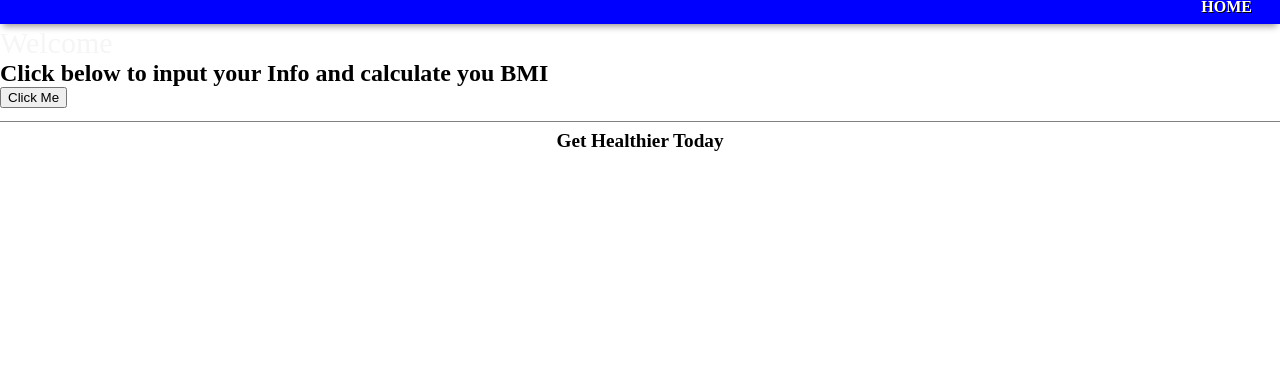
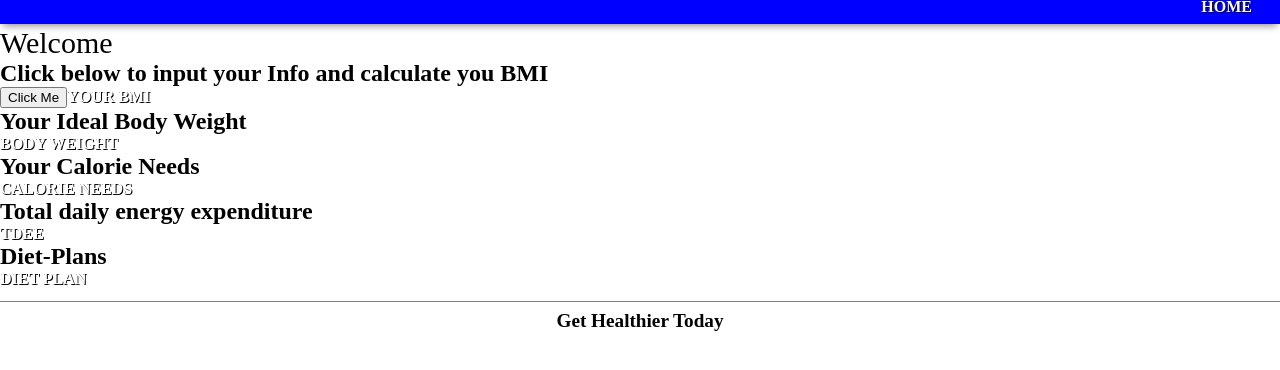
Before and after one commit to RutvikVachhani/COMP484Final, a React (Create React App) app in the folder frontend/: page /homepage in a window 1280 px wide. Shown: the top 370 px of the page. Built offline with nearby package versions, Linux system fonts and the light colour scheme.

Commit message:
pages
bodyWeight
calorieNeeds
TDEE
dietPlans

```diff
--- a/frontend/src/App.js
+++ b/frontend/src/App.js
@@ -7,6 +7,10 @@ import Login from "./components/login"
 import Register from "./components/register"
 import BMIInsert from './components/bmiInsert'
 import DisplayBMI from './components/displayBMI'
+import BodyWeight from './components/bodyWeight'
+import CalorieNeeds from './components/calorieNeeds'
+import TDEE from './components/TDEE'
+import DietPlans from './components/dietPlans'
 
 
 function App() {
@@ -37,6 +41,19 @@ function App() {
           <Route path="/displayBMI">
             <DisplayBMI />
           </Route>
+
+          <Route path="/bodyWeight">
+            <BodyWeight />
+          </Route>
+          <Route path="/calorieNeeds">
+            <CalorieNeeds />
+          </Route>
+          <Route path="/TDEE">
+            <TDEE />
+          </Route>
+          <Route path="/dietPlans">
+            <DietPlans />
+          </Route>
         </Switch>
       </Router>
     </div>
--- a/frontend/src/components/homepage.js
+++ b/frontend/src/components/homepage.js
@@ -2,6 +2,7 @@ import React,{useState} from "react";
 import "../styles/homepage.css";
 import axios from "axios"
 import { useHistory } from "react-router-dom"
+import { Link } from "react-router-dom";
 
 import Login from "./login";
 
@@ -20,9 +21,23 @@ const Homepage = ({setLoginUser}) => {
             </h1>
             <h2>Click below to input your Info and calculate you BMI</h2>
             <button className="button" onClick={ () => history.push('/bmiInsert')}>Click Me</button>
+            <Link to="/displayBMI">Your BMI</Link>
+            <br />
+            <h2>Your Ideal Body Weight</h2>
+            <Link to="/bodyWeight">Body Weight</Link>
+            <br />
+            <h2>Your Calorie Needs</h2>
+            <Link to="/calorieNeeds">Calorie Needs</Link>
+            <br />
+            <h2>Total daily energy expenditure</h2>
+            <Link to="/TDEE">TDEE</Link>
+            <br/>
+            <h2>Diet-Plans</h2>
+            <Link to="dietPlans">Diet Plan</Link>
+            <br />
             <Footer />
         </div>
     )
 }
-
+//2, 4, 5, 6, 7
 export default Homepage
--- a/frontend/src/styles/homepage.css
+++ b/frontend/src/styles/homepage.css
@@ -13,7 +13,7 @@ nav{
 }
 
 nav a.active{
-    background-color: white;
+    background-color: black;
     color: black;
     padding: 14px;
     font-size: 24px;
--- a/frontend/src/styles/nav.css
+++ b/frontend/src/styles/nav.css
@@ -6,7 +6,7 @@
   margin-right: 10vw;
 }
 h1 {
-        color: whitesmoke;
+  color: black;
   padding-top: 2px;
   font-weight: 500;
   font-size: 30px;
@@ -21,7 +21,6 @@
   text-decoration: none;
   color: black;
 }
-
 
 nav {
   background-color: blue;
```
Also changed, not shown: frontend/src/components/TDEE.js (added), frontend/src/components/bodyWeight.js (added), frontend/src/components/calorieNeeds.js (added), frontend/src/components/dietPlans.js (added), 2 other files (tests, documents, lock files or other folders). Lines whose indentation alone changed are shown as unchanged.
